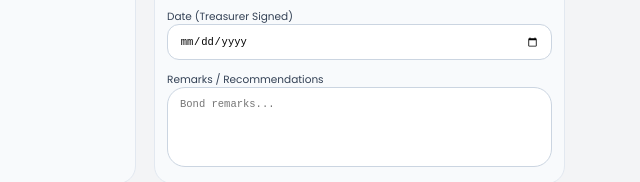
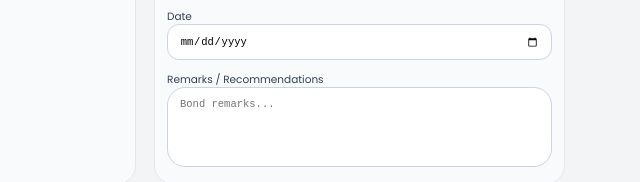
Before and after one commit to ELZEEWAY/sr_audit, an Electron app: page pages/financial.html in a window 1200 px wide. Shown: the part 837-1019 px from the top of the page, 560-1200 px from the left. Drawn offline with nearby package versions, Linux system fonts and the light colour scheme; no server answers; sample sign-in values are in the browser's storage.

```diff
--- a/pages/financial.html
+++ b/pages/financial.html
@@ -699,7 +699,7 @@
                       class="w-full rounded-2xl border border-slate-300 bg-slate-100 px-4 py-3 text-sm focus:border-slate-900 focus:outline-none" />
                   </label>
                   <label class="space-y-2 text-sm text-slate-700 block">
-                    Date (Captain Signed)
+                    Date
                     <input type="date" id="fb-captain-date"
                       class="w-full rounded-2xl border border-slate-300 bg-white px-4 py-3 text-sm focus:border-slate-900 focus:outline-none" />
                   </label>
@@ -709,7 +709,7 @@
                       class="w-full rounded-2xl border border-slate-300 bg-slate-100 px-4 py-3 text-sm focus:border-slate-900 focus:outline-none" />
                   </label>
                   <label class="space-y-2 text-sm text-slate-700 block">
-                    Date (Treasurer Signed)
+                    Date
                     <input type="date" id="fb-treasurer-date"
                       class="w-full rounded-2xl border border-slate-300 bg-white px-4 py-3 text-sm focus:border-slate-900 focus:outline-none" />
                   </label>
```
Also changed, not shown: railpack-plan.json (added, +7 -0 lines).
